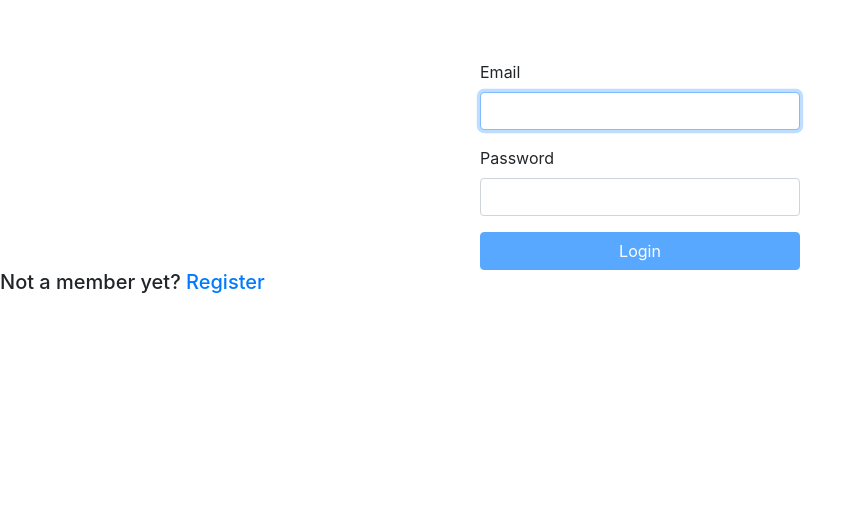
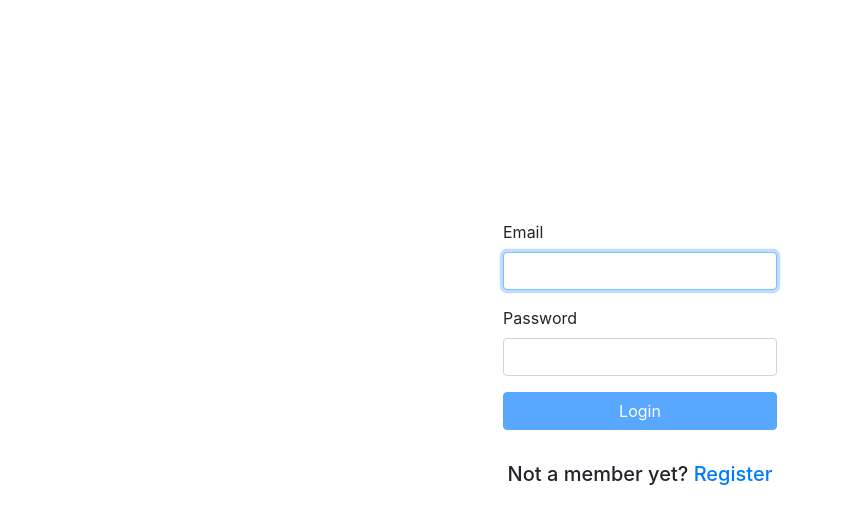
Before and after one commit to noobboon7/Stock-Portfolio-challenge-, a React (Create React App) app in the folder stock-challenge-react/: page /Portfolio in a window 1280 px wide. Both pictures are taken after a click on the button "Logout". Shown: the top 524 px of the page, without its empty margins (0-866 px from the left). Built offline with nearby package versions, Linux system fonts and the light colour scheme; no server answers.

Commit message:
One more part to UI, after connect server

```diff
--- a/stock-challenge-react/src/containers/Login.js
+++ b/stock-challenge-react/src/containers/Login.js
@@ -42,7 +42,7 @@ const Login = ({login}) => {
 					Login
 				</Button>
 			</form>
-			<div className='ui message'>
+			<div className='register__link'>
 				<h5>
 					Not a member yet? <NavLink to='/Register'> Register </NavLink>
 				</h5>
--- a/stock-challenge-react/src/containers/Register.js
+++ b/stock-challenge-react/src/containers/Register.js
@@ -1,6 +1,7 @@
 import React, { useState } from "react";
 import { Button, FormGroup, FormControl, FormLabel } from "react-bootstrap";
 import "../css/Register.css";
+import { NavLink } from "react-router-dom";
 
 export default function Register({login}){
   const [firstName, setFirstName] = useState("");
@@ -60,6 +61,12 @@ export default function Register({login}){
 					Create Account
 				</Button>
 			</form>
+			<div className="login__link">
+			<h5>
+
+			</h5>
+				Have an account?  <NavLink to="/Login">Login</NavLink>
+			</div>
 		</div>
 	);
 
--- a/stock-challenge-react/src/css/Login.css
+++ b/stock-challenge-react/src/css/Login.css
@@ -1,10 +1,18 @@
 @media all and (min-width: 480px) {
   .Login {
     padding: 60px 0;
+    display: flex;
+    flex-direction: column;
+    justify-content: center;
   }
 
   .Login form {
     margin: 0 auto;
-    max-width: 25%;
+    padding-top: 10rem;
+    max-width: 30%;
+  }
+  .register__link {
+    padding-top: 2rem;
+    align-self: center;
   }
 }
--- a/stock-challenge-react/src/css/Register.css
+++ b/stock-challenge-react/src/css/Register.css
@@ -1,6 +1,10 @@
 @media all and (min-width: 480px) {
   .Register {
     padding: 60px 0;
+    display: flex;
+    flex-direction: column;
+    justify-content: center;
+    flex-wrap: wrap;
   }
 
   .Register form {
@@ -8,4 +12,8 @@
     margin: 0 auto;
     max-width: 30%;
   }
+  .login__link {
+    padding-top: 2rem;
+    align-self: center;
+  }
 }
```
Also changed, not shown: stock-challenge-react/src/App.scss (deleted, +0 -23 lines), stock-challenge-react/src/logo.svg (deleted).
